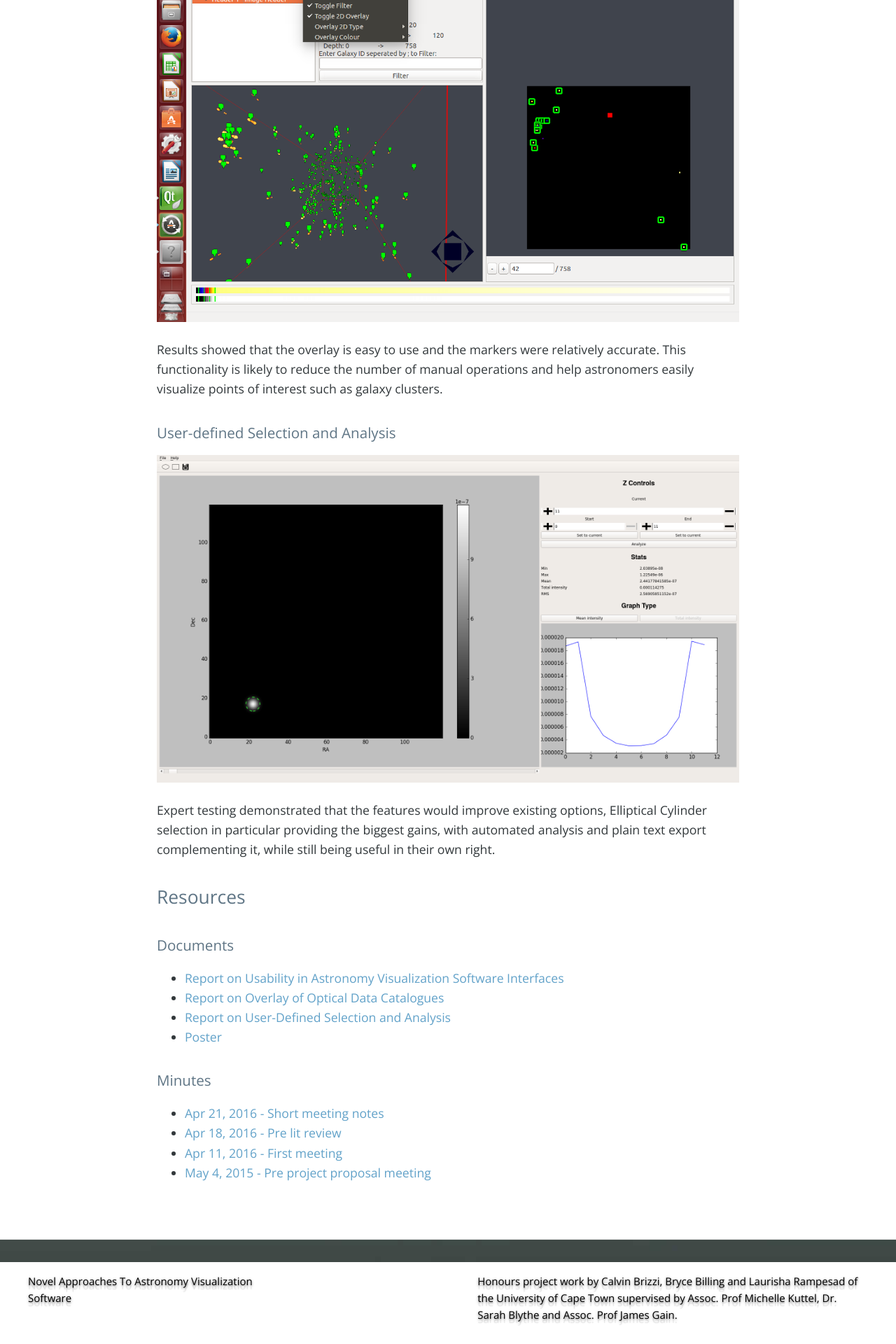
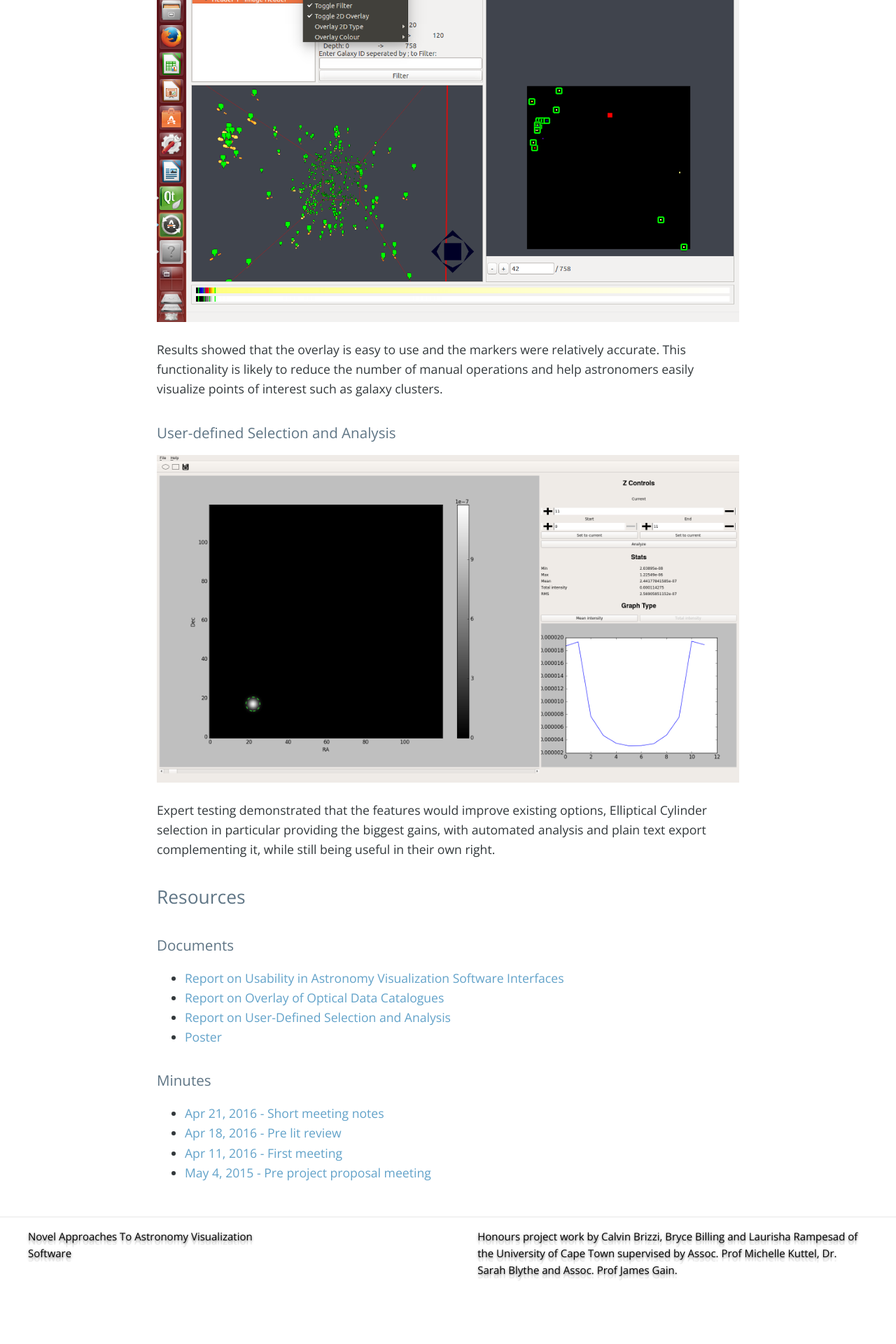
Before and after one commit to calvin-brizzi/visastro, a Jekyll site: the page built from index.html, in a window 1280 px wide. Shown: the part 1948-3868 px from the top of the page at 70% size. Built offline with Jekyll 4.4.1, drawn with Linux system fonts in a browser that asks for light colours; the list of posts is cut into pages by our own code; after the commit the page ends 3804 px from its top, so only the background shows below that.

Commit message:
fixed css

```diff
--- a/stylesheets/stylesheet.css
+++ b/stylesheets/stylesheet.css
@@ -234,33 +234,6 @@ a:hover {
     padding: 2rem 0.5rem;
     font-size: 1rem; } }
 
-.site-footer {
-  padding-top: 2rem;
-  margin-top: 2rem;
-  border-top: solid 1px #eff0f1; }
-
-.site-footer-owner {
-  display: block;
-  font-weight: bold; }
-
-.site-footer-credits {
-  color: #819198; }
-
-@media screen and (min-width: 64em) {
-  .site-footer {
-    font-size: 1rem; } }
-
-@media screen and (min-width: 42em) and (max-width: 64em) {
-  .site-footer {
-    font-size: 1rem; } }
-
-@media screen and (max-width: 42em) {
-  .site-footer {
-    font-size: 0.9rem; } }
-
-
-}
-
 .post-meta {
     padding-left: 1.5rem;
     padding-bottom: 0.5rem;
@@ -279,10 +252,6 @@ a:hover {
   padding-top: 25px;
 }
 
-@media screen and (min-width: 42em) {
-  .sharing-buttons {
-    max-width: 80%;
-    margin: 0 auto;} }
 
 /** Site footer */
 .site-footer { color: white; border-top: 1px solid #e8e8e8; background-image: url("/visastro/img/cover.jpg"); }
```
Lines whose indentation alone changed are shown as unchanged.
